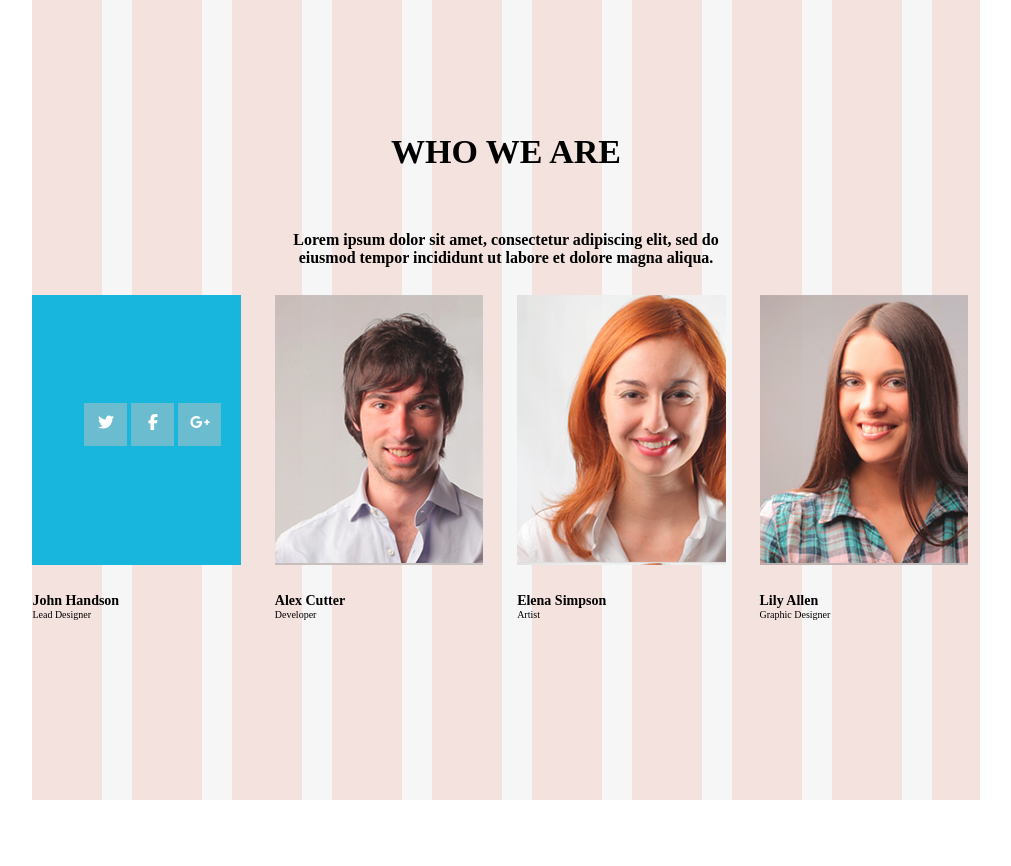
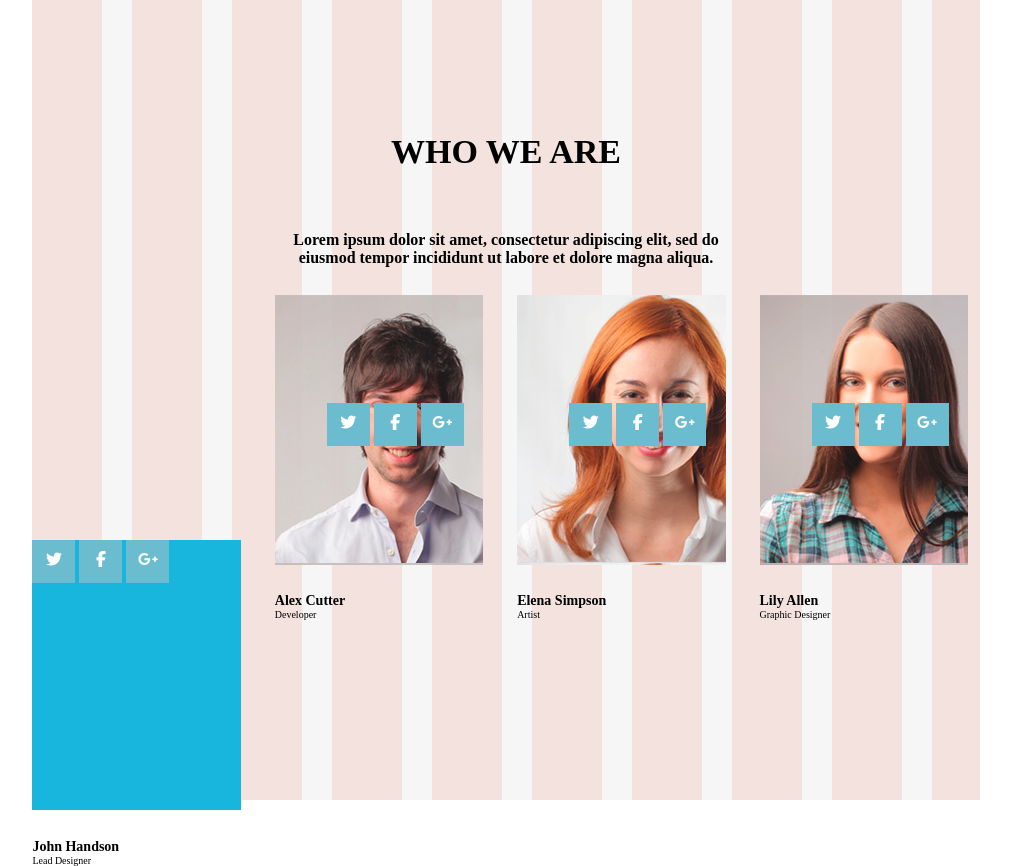
Before and after one commit to KonstantinHints/AllHomeWorks, a plain HTML site: page DZ8_2/index.html in a window 1280 px wide. Shown: the whole page, without its empty margins (134-1145 px from the left). Before the commit the page ends 800 px from the top, so only its background shows below. Drawn offline with Linux system fonts and the light colour scheme.

Commit message:
Add new index

```diff
--- a/DZ8_2/index.html
+++ b/DZ8_2/index.html
@@ -15,7 +15,7 @@
             <p>Lorem ipsum dolor sit amet, consectetur adipiscing elit, sed do eiusmod tempor incididunt ut labore et dolore magna aliqua.</p>
         </header>
         <div class="card cardImg1">
-            <div class="socialWrapper">
+            <div class="socialWrapperFixed">
                 <div class="social">
                     <i class="fab fa-twitter"></i>
                 </div>
@@ -32,18 +32,51 @@
             </div>
         </div>
         <div class="card cardImg2">
+            <div class="socialWrapper">
+                <div class="social">
+                    <i class="fab fa-twitter"></i>
+                </div>
+                <div class="social">
+                    <i class="fab fa-facebook-f"></i>
+                </div>
+                <div class="social">
+                    <i class="fab fa-google-plus-g"></i>
+                </div>
+            </div>
             <div class="cardContent">
                 <h5>Alex Cutter</h5>
                 <p>Developer</p>
             </div>
         </div>
         <div class="card cardImg3">
+            <div class="socialWrapper">
+                <div class="social">
+                    <i class="fab fa-twitter"></i>
+                </div>
+                <div class="social">
+                    <i class="fab fa-facebook-f"></i>
+                </div>
+                <div class="social">
+                    <i class="fab fa-google-plus-g"></i>
+                </div>
+            </div>
             <div class="cardContent">
                 <h5>Elena Simpson</h5>
                 <p>Artist</p>
             </div>
         </div>
         <div class="card cardImg4">
+            <div class="socialWrapper">
+                <div class="social">
+                    <i class="fab fa-twitter"></i>
+                </div>
+                <div class="social">
+                    <i class="fab fa-facebook-f"></i>
+                </div>
+                <div class="social">
+                    <i class="fab fa-google-plus-g"></i>
+                </div>
+            </div>
             <div class="cardContent">
                 <h5>Lily Allen</h5>
                 <p>Graphic Designer</p>
```
